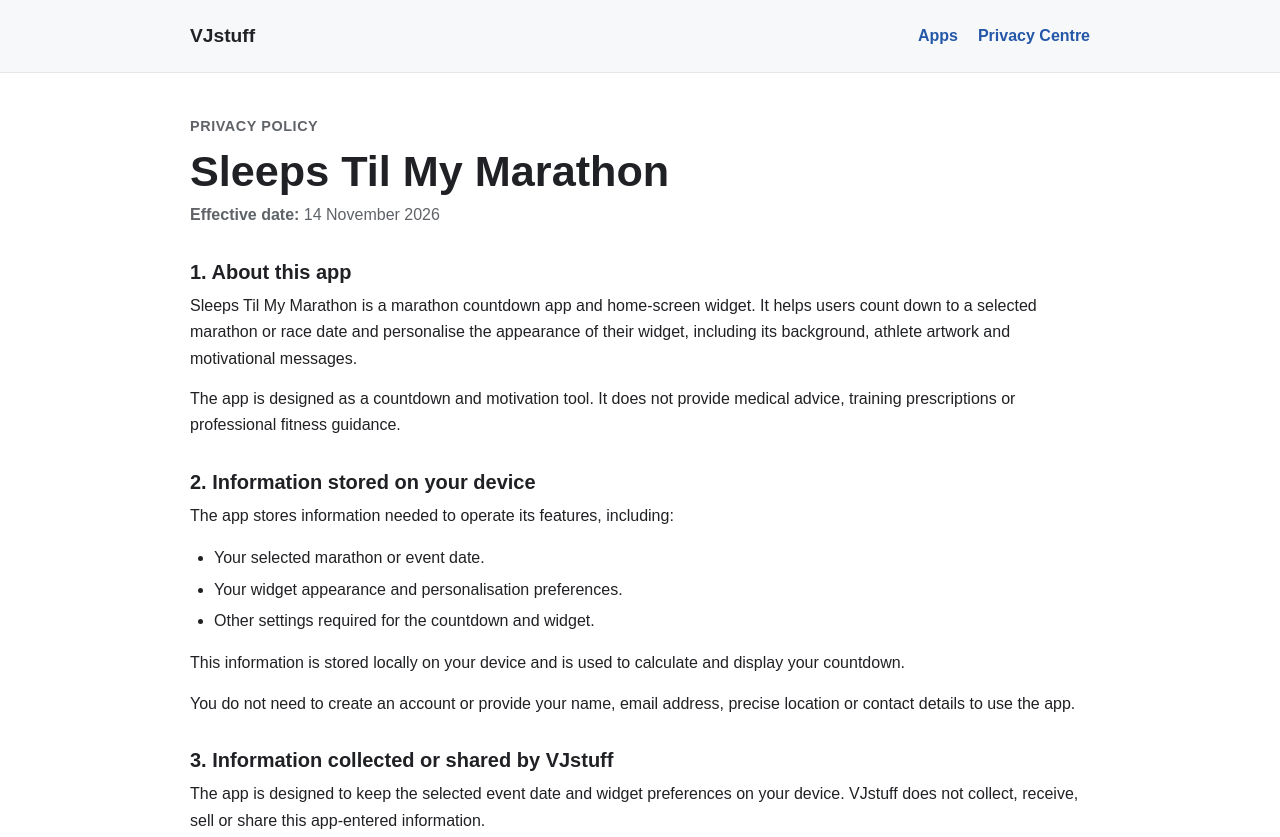
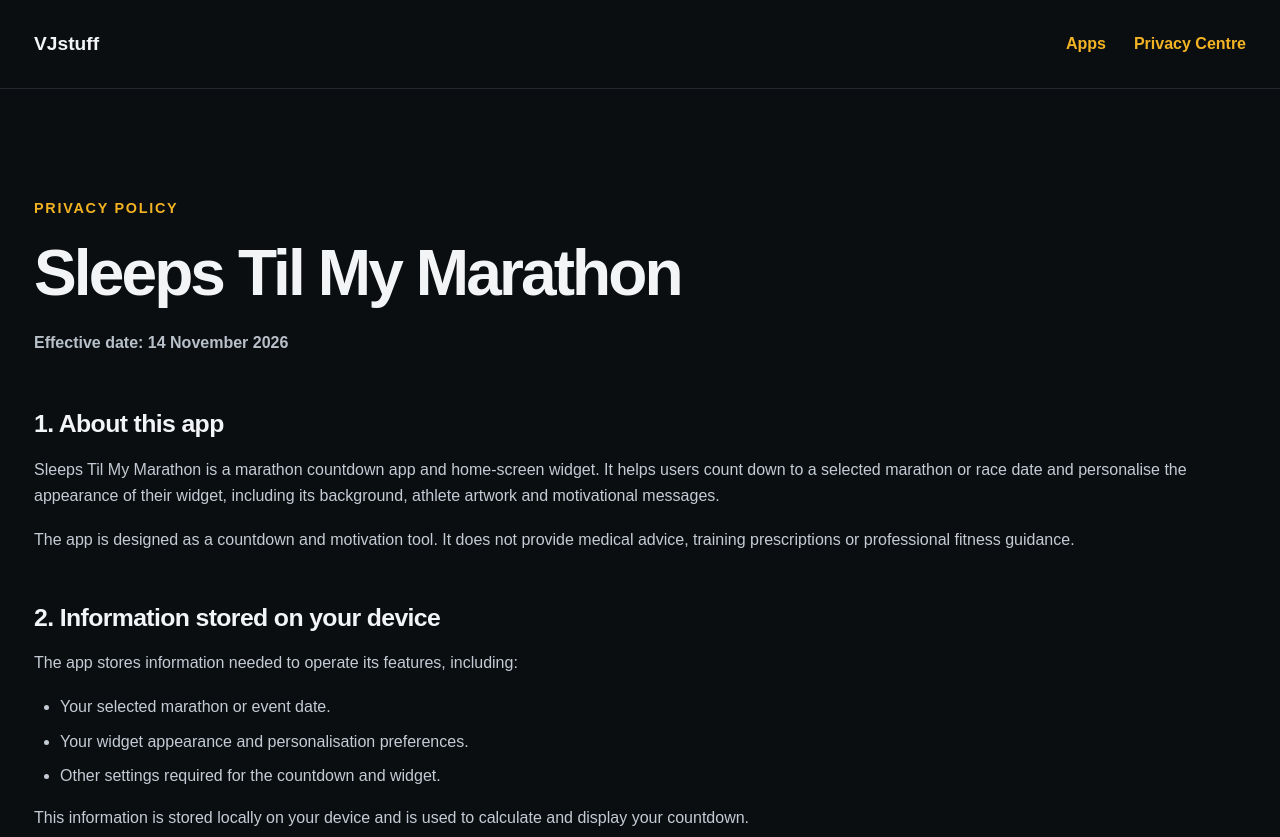
Before and after one commit to johnparker75VJ/vjstuff-site, a plain HTML site: page privacy/my-marathon.html in a window 1280 px wide. Shown: the top 837 px of the page. Drawn offline with Linux system fonts and the light colour scheme.

Commit message:
Update my-marathon.html

```diff
--- a/privacy/my-marathon.html
+++ b/privacy/my-marathon.html
@@ -6,23 +6,25 @@
 <meta name="description" content="Privacy policy for Sleeps Til My Marathon by VJstuff.">
 <title>Privacy Policy – Sleeps Til My Marathon | VJstuff</title>
 <style>
-:root{color-scheme:light;--ink:#202124;--muted:#5f6368;--accent:#2457a7;--line:#e5e7eb;--surface:#f7f8fa}
+:root{color-scheme:dark;--ink:#f3f4f6;--muted:#b8c0ca;--accent:#f4b323;--line:#252a31;--surface:#0b0e11}
 *{box-sizing:border-box}
-body{margin:0;background:#fff;color:var(--ink);font:16px/1.65 Arial,Helvetica,sans-serif}
-header{border-bottom:1px solid var(--line);background:var(--surface)}
-.header-inner,main,footer{width:min(900px,calc(100% - 40px));margin:0 auto}
-.header-inner{min-height:72px;display:flex;align-items:center;justify-content:space-between;gap:20px;flex-wrap:wrap;padding:16px 0}
+body{margin:0;background:#0b0e11;color:var(--ink);font:16px/1.65 Arial,Helvetica,sans-serif}
+header{border-bottom:1px solid var(--line);background:#0b0e11}
+.header-inner,main,footer{width:min(1212px,calc(100% - 48px));margin:0 auto}
+.header-inner{min-height:88px;display:flex;align-items:center;justify-content:space-between;gap:20px;flex-wrap:wrap;padding:16px 0}
 .brand{color:var(--ink);font-size:1.2rem;font-weight:700;text-decoration:none}
-nav{display:flex;flex-wrap:wrap;gap:20px}
+nav{display:flex;flex-wrap:wrap;gap:28px}
 nav a,a{color:var(--accent)} nav a{text-decoration:none;font-weight:600}
-main{padding:42px 0 56px}
-.eyebrow{color:var(--muted);font-size:.9rem;font-weight:700;letter-spacing:.04em;text-transform:uppercase}
-h1{margin:8px 0 6px;font-size:clamp(2rem,5vw,2.7rem);line-height:1.15}
-.effective{color:var(--muted);margin:0 0 30px}
-h2{margin:30px 0 8px;font-size:1.25rem;line-height:1.3}
-p{margin:8px 0 14px} ul{padding-left:24px} li{margin:5px 0}
-footer{border-top:1px solid var(--line);padding:22px 0 30px;color:var(--muted);font-size:.9rem}
-@media(max-width:560px){.header-inner,main,footer{width:calc(100% - 32px)}main{padding-top:30px}nav{gap:14px}}
+main{padding:108px 0 72px}
+.eyebrow{color:var(--accent);font-size:.9rem;font-weight:700;letter-spacing:.12em;text-transform:uppercase}
+h1{margin:18px 0 22px;font-size:clamp(2.4rem,5vw,4.5rem);line-height:1.08;letter-spacing:-.045em}
+.effective{color:var(--muted);margin:0 0 52px;font-weight:600}
+h2{margin:48px 0 16px;font-size:1.55rem;line-height:1.3;letter-spacing:-.025em}
+p{margin:8px 0 18px;color:#c4cbd4}
+ul{padding-left:26px;color:#c4cbd4}
+li{margin:8px 0}
+footer{border-top:1px solid var(--line);padding:26px 0 34px;color:var(--muted);font-size:.9rem}
+@media(max-width:560px){.header-inner,main,footer{width:calc(100% - 36px)}.header-inner{min-height:72px}main{padding-top:58px}nav{gap:16px}h1{font-size:2.5rem}.effective{margin-bottom:38px}h2{margin-top:38px}}
 </style>
 </head>
 <body>
@@ -44,7 +46,11 @@ footer{border-top:1px solid var(--line);padding:22px 0 30px;color:var(--muted);f
 
 <h2>2. Information stored on your device</h2>
 <p>The app stores information needed to operate its features, including:</p>
-<ul><li>Your selected marathon or event date.</li><li>Your widget appearance and personalisation preferences.</li><li>Other settings required for the countdown and widget.</li></ul>
+<ul>
+<li>Your selected marathon or event date.</li>
+<li>Your widget appearance and personalisation preferences.</li>
+<li>Other settings required for the countdown and widget.</li>
+</ul>
 <p>This information is stored locally on your device and is used to calculate and display your countdown.</p>
 <p>You do not need to create an account or provide your name, email address, precise location or contact details to use the app.</p>
 
@@ -76,5 +82,6 @@ footer{border-top:1px solid var(--line);padding:22px 0 30px;color:var(--muted);f
 <h2>Contact</h2>
 <p>For privacy questions, contact VJstuff at <a href="mailto:VJstuff@yahoo.com">VJstuff@yahoo.com</a>.</p>
 </main>
-<footer>&copy; 2026 VJstuff. All rights reserved.</footer>
-</body></html>
+<footer>© 2026 VJstuff. All rights reserved.</footer>
+</body>
+</html>
```
